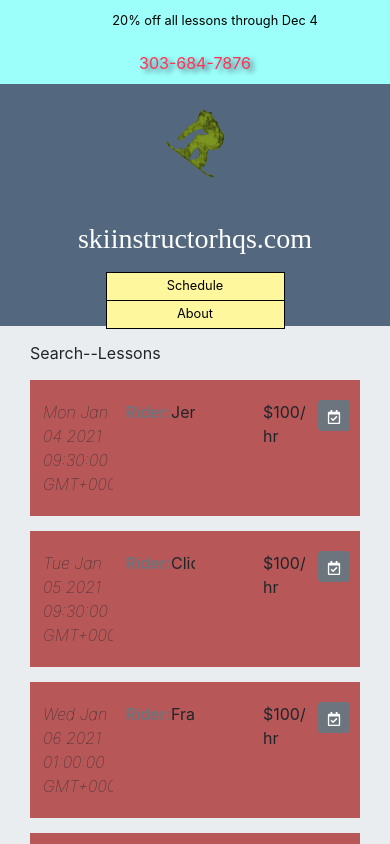
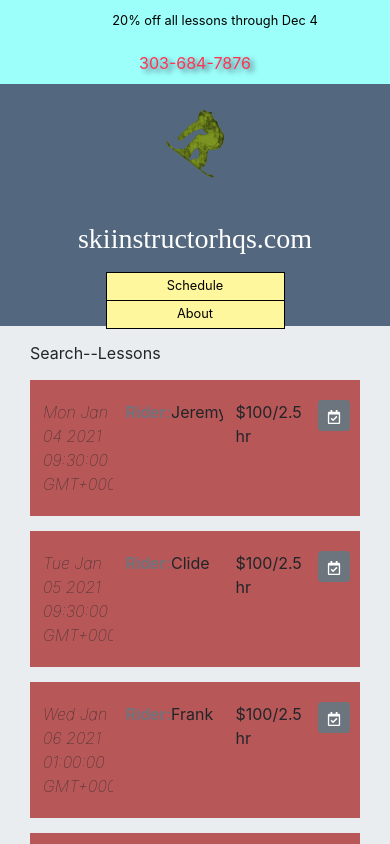
Before and after one commit to hicksey-makes/ski-lessons-snowV2, a React (Create React App) app: page / in a window 390 px wide. Shown: the top 844 px of the page. Built offline with nearby package versions, Linux system fonts and the light colour scheme; a web font is replaced by a local one.

Commit message:
remove lessonLength column and resize list component

```diff
--- a/src/components/ListLessons.js
+++ b/src/components/ListLessons.js
@@ -21,7 +21,7 @@ class ListLessons extends Component {
                 />
                 </span>
               </div>
-              <div class="col-3 col-md-3 brd">
+              <div class="col-4 col-md-3 brd">
                 <span class="label-item">
                 Rider:
                 </span>
@@ -29,10 +29,7 @@ class ListLessons extends Component {
                 {item.boarderName}
                 </span>
               </div>
-              <div class="col-2 col-md-2 brd lsn-length">
-                {item.lessonLength}
-              </div>
-              <div class="col-2 col-md-1 brd lsn-price">
+              <div class="col-3 col-md-3 brd lsn-price">
                 {item.lessonCost}
               </div>
               <div class="col-2 col-md-2 brd">
```
